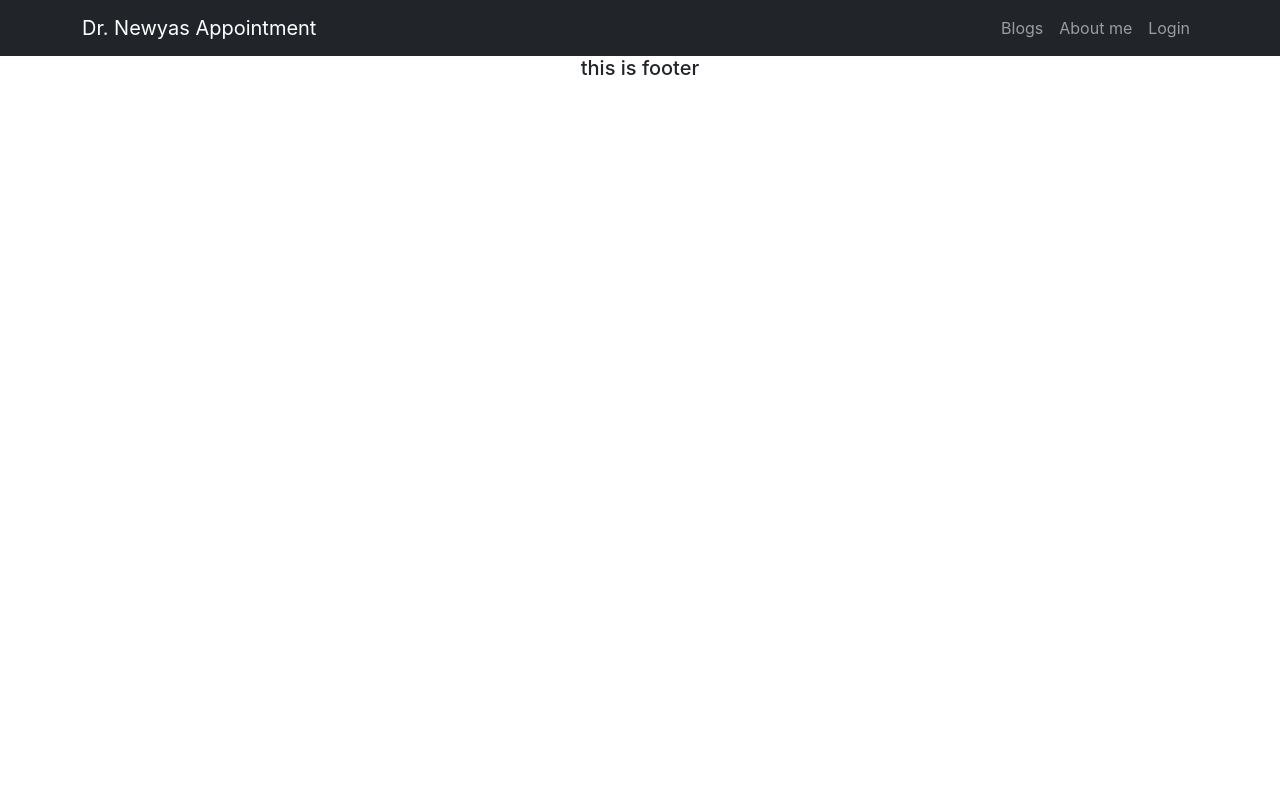
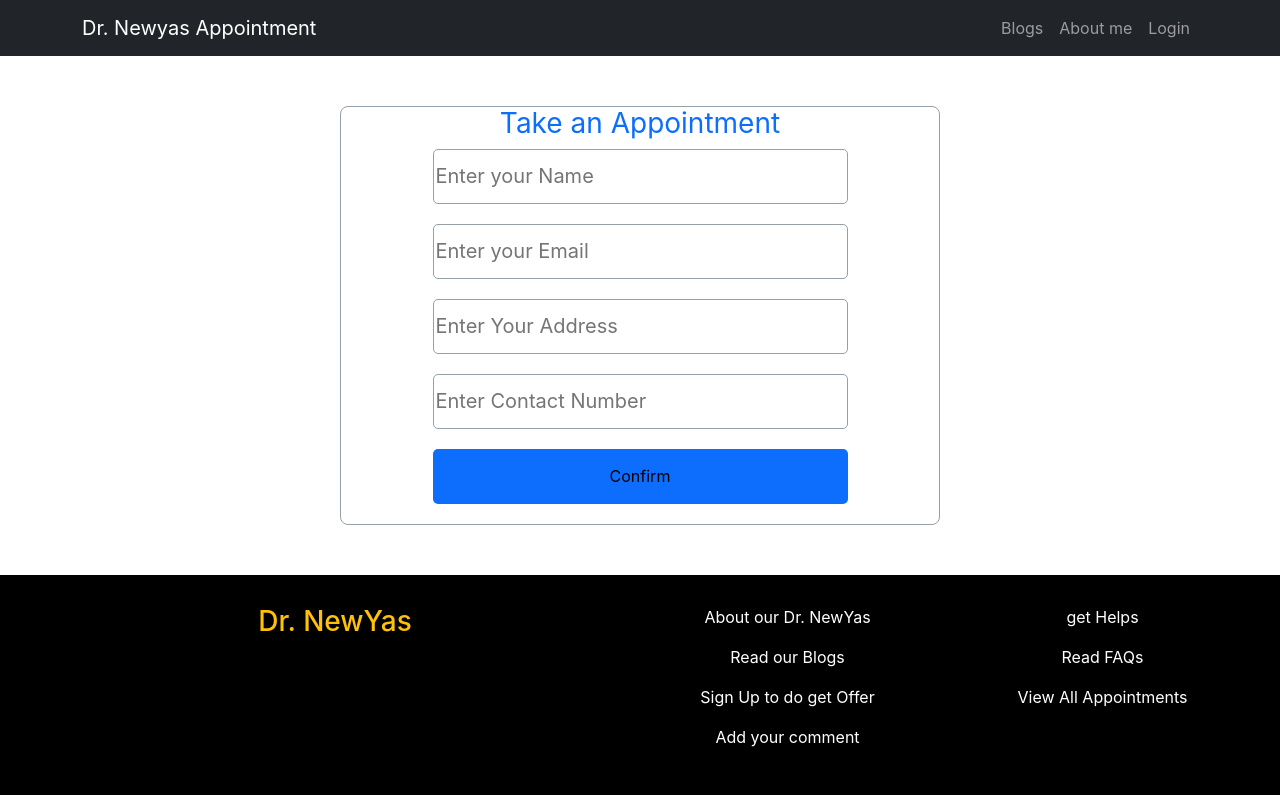
Before and after one commit to tanvershikder/dr-newyas-appointment, a React (Create React App) app: page /chackapoint in a window 1280 px wide. Built offline with nearby package versions, Linux system fonts and the light colour scheme.

Commit message:
about me start

```diff
--- a/package.json
+++ b/package.json
@@ -3,6 +3,7 @@
   "version": "0.1.0",
   "private": true,
   "dependencies": {
+    "@react-icons/all-files": "^4.1.0",
     "@testing-library/jest-dom": "^5.16.4",
     "@testing-library/react": "^13.1.1",
     "@testing-library/user-event": "^13.5.0",
@@ -10,6 +11,7 @@
     "react": "^18.0.0",
     "react-bootstrap": "^2.2.3",
     "react-dom": "^18.0.0",
+    "react-icons": "^4.3.1",
     "react-router-dom": "^6.3.0",
     "react-scripts": "5.0.1",
     "web-vitals": "^2.1.4"
--- a/src/App.js
+++ b/src/App.js
@@ -8,6 +8,7 @@ import Blogs from './Pages/Blogs/Blogs';
 import About from './Pages/About/About';
 import Login from './Pages/Login/Login/Login';
 import Signup from './Pages/Login/SignUp/Signup';
+import ChackAppoints from './Pages/ChackAppoint/ChackAppoints';
 
 function App() {
   return (
@@ -19,6 +20,7 @@ function App() {
        <Route path='/about' element={<About></About>}></Route>
        <Route path='/login' element={<Login></Login>}></Route>
        <Route path='/signup' element={<Signup></Signup>}></Route>
+       <Route path='/chackapoint' element={<ChackAppoints></ChackAppoints>}></Route>
      </Routes>
      <Footer></Footer>
     </div>
--- /dev/null
+++ b/src/Pages/ChackAppoint/ChackAppoints.js
@@ -0,0 +1,33 @@
+import React from 'react';
+import { Link } from 'react-router-dom';
+
+const ChackAppoints = () => {
+    return (
+        <div>
+          <div className='from-container'>
+            <form >
+                <div>
+                    <h3 className='from-title text-primary '>Take an Appointment</h3>
+                    <div className="input-group">
+                        <input type="text" name="" id="" required placeholder='Enter your Name' />
+                    </div>
+                    <div className="input-group">
+                        <input type="test"  name="" id="" required placeholder='Enter your Email' />
+                    </div>
+                    <div className="input-group">
+                        <input type="text"  name="" id="" required placeholder='Enter Your Address' />
+                    </div>
+                    <div className="input-group">
+                        <input type="text" name="" id="" required placeholder='Enter Contact Number' />
+                    </div>
+                    <input className='from-submit bg-primary' type="submit" value="Confirm" />
+                </div>
+
+
+            </form>
+        </div>
+        </div>
+    );
+};
+
+export default ChackAppoints;
--- a/src/Pages/Home/Services/Service/Service.css
+++ b/src/Pages/Home/Services/Service/Service.css
@@ -1,6 +1,9 @@
 .cardbody{
-    background-color: rgb(196, 202, 255);
+    background-color: rgb(224, 226, 245);
 }
 .name{
     color: rgb(61, 86, 167);
 }
+.buutonchackout{
+    color: rgb(89, 8, 114);
+}
--- a/src/Pages/Home/Services/Service/Service.js
+++ b/src/Pages/Home/Services/Service/Service.js
@@ -1,6 +1,8 @@
 import React from 'react';
 import { Button, Card } from 'react-bootstrap';
-import './Service.css'
+import { FaArrowRight } from "@react-icons/all-files/fa/FaArrowRight";
+import './Service.css';
+import { Link } from 'react-router-dom';
 
 const Service = ({ appoint }) => {
     const { name, place, time, details, appointment_free, img } = appoint;
@@ -17,8 +19,9 @@ const Service = ({ appoint }) => {
                         <p>Place : {place}</p>
                         <p>Appointment-free: <span className='text-danger fw-bold'>{appointment_free}</span></p>
                     </Card.Text>
-                    <Button variant="">Take an Appointment</Button>
+                    <Button variant="" className='buutonchackout' as={Link} to='/chackapoint'>Take an Appointment <FaArrowRight/> </Button>
                 </Card.Body>
+
             </Card>
 
         </div>
--- a/src/Pages/Login/SignUp/Signup.js
+++ b/src/Pages/Login/SignUp/Signup.js
@@ -41,7 +41,7 @@ const Signup = () => {
                 </div>
                 <div className='d-flex justify-content-around'>
                     <div>
-                        <Link className='form-link' to='/login'>Login</Link>
+                        <Link className='form-link' to='/login'>signUp</Link>
                     </div>
                     {/* <div>
                         <button className='form-link btn btn-link' onClick={hendelForgetPssword}>Forget Password !</button>
--- a/src/Pages/Shared/Footer/Footer.css
+++ b/src/Pages/Shared/Footer/Footer.css
@@ -0,0 +1,17 @@
+.footer{
+    display: grid;
+    grid-template-columns: repeat(2,1fr);
+    background-color: black;
+    color: white;
+    padding: 30px;
+    margin-top: 30px;
+    /* position: absolute; */
+    bottom:0;
+    width: 100%;
+
+}
+.sub_footer{
+    display: grid;
+    grid-template-columns: repeat(2,1fr);
+    grid-column-gap: 20px;
+}
--- a/src/Pages/Shared/Footer/Footer.js
+++ b/src/Pages/Shared/Footer/Footer.js
@@ -1,10 +1,26 @@
 import React from 'react';
+import './Footer.css'
 
 const Footer = () => {
     return (
+        <div className='footer'>
         <div>
-            <h5>this is footer</h5>
+            <h3 className='text-warning'>Dr. NewYas</h3>
         </div>
+        <div className='sub_footer'>
+            <div>
+                <p>About our Dr. NewYas</p>
+                <p>Read our Blogs</p>
+                <p>Sign Up to do get Offer</p>
+                <p>Add your comment</p>
+            </div>
+            <div>
+                <p>get Helps</p>
+                <p>Read FAQs</p>
+                <p>View All Appointments</p>
+            </div>
+        </div>
+    </div>
     );
 };
 
```
Also changed, not shown: src/Pages/ChackAppoint/ChackAppoints.css (added), 1 other file (tests, documents, lock files or other folders).
